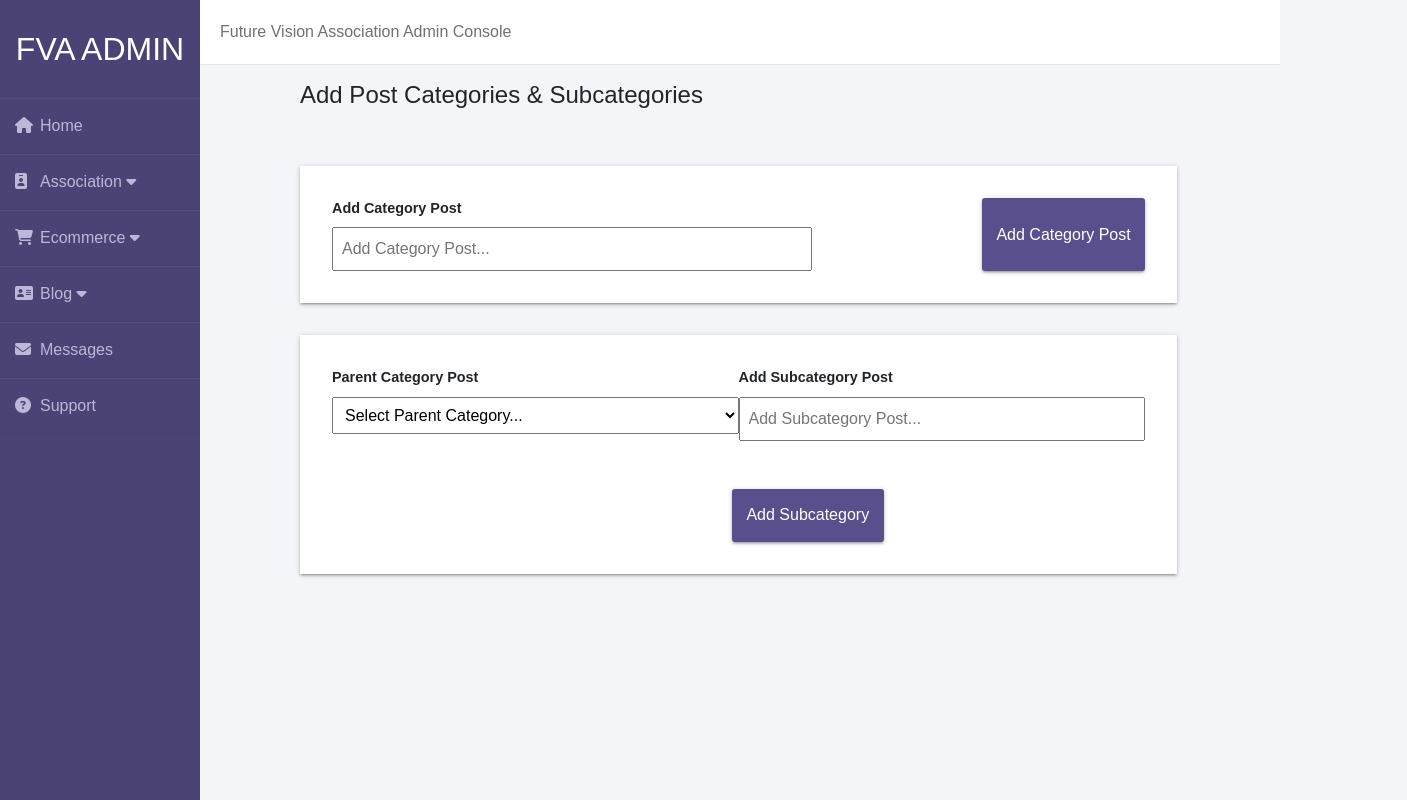
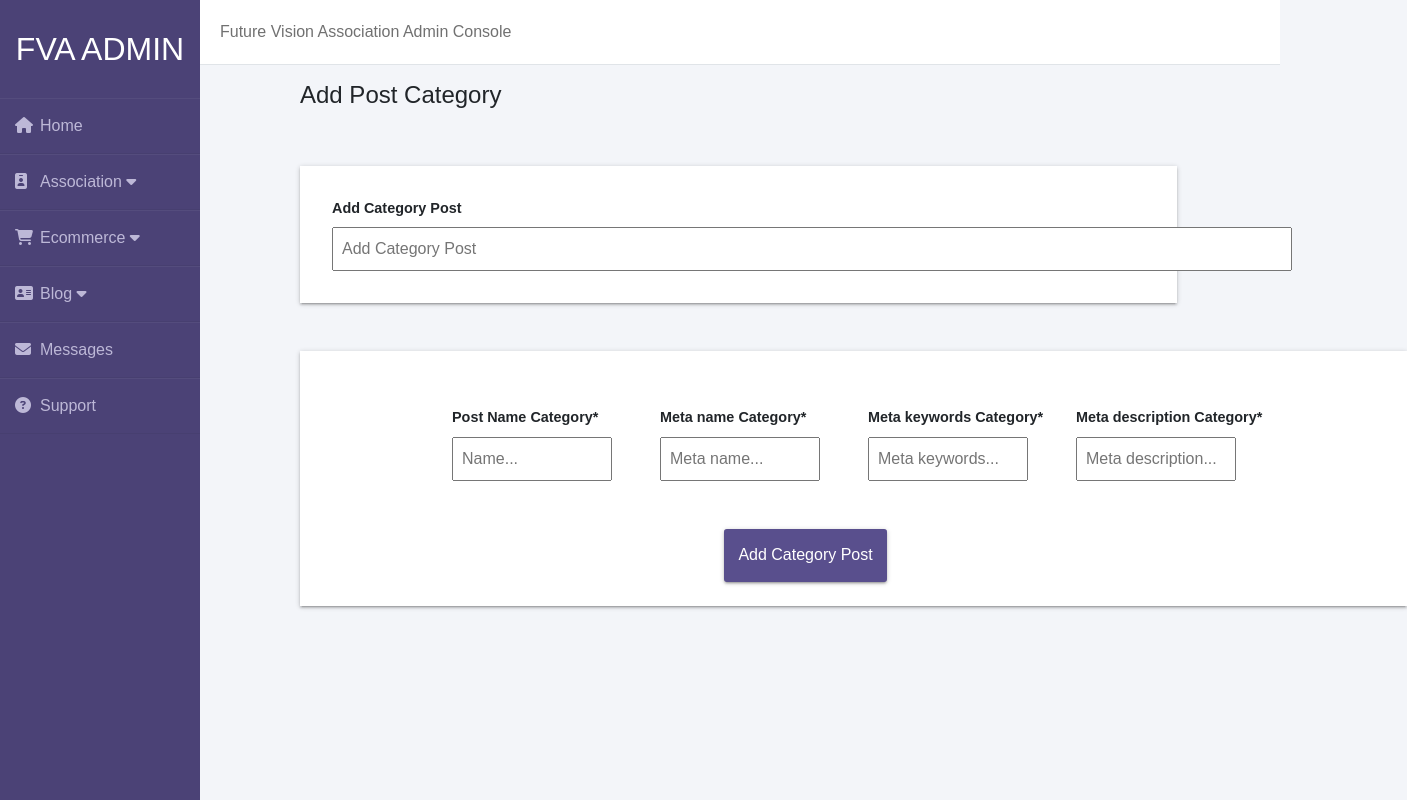
Before and after one commit to mouadkerdoud/fva_admin_console, a React (Create React App) app: page /AddCategoryPost in a window 1280 px wide. Shown: the whole page, 1407 px wide, since content can reach past the window. Built offline with nearby package versions, Linux system fonts and the light colour scheme; the HTML template or start-up script is replaced by a standard one.

Commit message:
Resolved the subcategory issue and added the metas inputs

```diff
--- a/src/App.css
+++ b/src/App.css
@@ -87,3 +87,7 @@ background-color: #eeeeee;
   font-size:0.9rem;
   font-weight: bolder;
 }
+
+.two-forms{
+  margin-top: 3rem;
+}
--- a/src/components/blog/Posts/AddPost.js
+++ b/src/components/blog/Posts/AddPost.js
@@ -32,10 +32,6 @@ const AddPost = () => {
                     <input placeholder="Title..." type="text" className="data-form" />
                 </div>
 
-                <div className="field label-input">
-                    <label className="label">Category*</label>
-                    <input placeholder="Category..." type="text" className="data-form" />
-                </div>
 
                 <div className="field label-input post-select ">
                     <label className="label">Post Status*</label>
--- a/src/components/blog/categories_posts/AddCategoryPost.js
+++ b/src/components/blog/categories_posts/AddCategoryPost.js
@@ -3,49 +3,51 @@ import React from 'react'
 const AddCategoryPost = () => {
     return (
         <div className="container">
-            <div className="addcategory-page-container">
-                <h1>Add Post Categories & Subcategories</h1>
+        <form className="addcategory-page-container">
 
-                <form className="form-cat">
+
+            <h1>Add Post Category </h1>
+
+            <div className="form-cat">
                 <div className="category-items-flex">
 
                     <div className="category-element label-input">
                         <label className="label">Add Category Post</label>
-                            <input id="add-cat-input" type="text" placeholder="Add Category Post..." />
+                        <input className="large-inp" type="text" placeholder="Add Category Post"/>
                     </div>
 
-                        <input type="submit" value="Add Category Post" className="btn add-cat-btn" />
-
                 </div>
-                </form>
-
-                <form className="form-cat">
-                    <div className="category-items-flex" >
-
-                        <div className="category-element label-input">
-                            <label className="label">Parent Category Post</label>
-                            <select>
-                                <option value="" disabled selected>Select Parent Category...</option>
-                                <option>Web Dev</option>
-                                <option>Humanity</option>
-                                <option>Tech</option>
-                                <option>Culture</option>
-                            </select>
             </div>
 
-                        <div className="category-element label-input">
-                            <label className="label">Add Subcategory Post</label>
-                            <input id="add-cat-input" type="text" placeholder="Add Subcategory Post..." />
+            <div class="add-product-form two-forms">
+                <div className="form-flex-items catsform">
+                    <div className="field-lar label-input">
+                        <label className="label">Post Name Category*</label>
+                        <input placeholder="Name..." type="text" className="data-form-lar" />
+                    </div>
+
+                    <div className="field-lar label-input">
+                        <label className="label">Meta name Category*</label>
+                        <input placeholder="Meta name..." type="text" className="data-form-lar" />
+                    </div>
+
+                    <div className="field-lar label-input">
+                        <label className="label">Meta keywords Category*</label>
+                        <input placeholder="Meta keywords..." type="text" className="data-form-lar" />
+                    </div>
+
+                    <div className="field-lar label-input">
+                        <label className="label">Meta description Category*</label>
+                        <input placeholder="Meta description..." type="text" className="data-form-lar" />
+                    </div>
+                </div>
+
+                <button className="btn add-cat-btn add-subcat-btn">Add Category Post</button>
+
             </div>
 
 
-
-                    </div>
-
-                    <input type="submit" value="Add Subcategory" className="btn add-cat-btn add-subcat-btn" />
         </form>
-
-            </div>
     </div>
     )
 }
--- a/src/components/ecommerce/categories_products/AddCategoryProduct.js
+++ b/src/components/ecommerce/categories_products/AddCategoryProduct.js
@@ -5,49 +5,51 @@ import "./Category.css"
 const AddCategoryProduct = () => {
     return (
         <div className="container">
-            <div className="addcategory-page-container">
-                <h1>Add Products Categories & Subcategories </h1>
+            <form className="addcategory-page-container">
 
-                <form className="form-cat">
+
+                <h1>Add Products Category </h1>
+
+                <div className="form-cat">
                     <div className="category-items-flex">
 
                         <div className="category-element label-input">
                             <label className="label">Add Category Product</label>
-                            <input id="add-cat-input" type="text" placeholder="Add Category Product..." />
+                            <input className="large-inp" type="text" placeholder="Add Category Product"/>
                         </div>
 
-                        <input type="submit" value="Add Category Product" className="add-cat-btn" />
+                    </div>
+                </div>
 
-                    </div>
-                </form>
-
-                <form className="form-cat">
-                    <div className="category-items-flex" >
-
-                        <div className="category-element label-input">
-                            <label className="label">Parent Category Product</label>
-                            <select>
-                                <option value="" disabled selected>Select Parent Category...</option>
-                                <option>Food</option>
-                                <option>Clothes</option>
-                                <option>Electronics</option>
-                                <option>Jewelery</option>
-                            </select>
+                <div class="add-product-form two-forms">
+                    <div className="form-flex-items catsform">
+                        <div className="field-lar label-input">
+                            <label className="label">Product Name Category*</label>
+                            <input placeholder="Name..." type="text" className="data-form-lar" />
                         </div>
 
-                        <div className="category-element label-input">
-                            <label className="label">Add Subcategory Product</label>
-                            <input id="add-cat-input" type="text" placeholder="Add Subcategory Product..." />
+                        <div className="field-lar label-input">
+                            <label className="label">Meta name Category*</label>
+                            <input placeholder="Meta name..." type="text" className="data-form-lar" />
                         </div>
 
+                        <div className="field-lar label-input">
+                            <label className="label">Meta keywords Category*</label>
+                            <input placeholder="Meta keywords..." type="text" className="data-form-lar" />
+                        </div>
+
+                        <div className="field-lar label-input">
+                            <label className="label">Meta description Category*</label>
+                            <input placeholder="Meta description..." type="text" className="data-form-lar" />
+                        </div>
+                    </div>
+
+                    <button className="btn add-cat-btn add-subcat-btn">Add Category Product</button>
+
+                </div>
 
 
-                    </div>
-
-                    <input type="submit" value="Add Subcategory" className="add-cat-btn add-subcat-btn" />
-                </form>
-
-            </div>
+            </form>
         </div>
     )
 }
--- a/src/components/ecommerce/categories_products/Category.css
+++ b/src/components/ecommerce/categories_products/Category.css
@@ -46,3 +46,22 @@
     margin-top: 3rem;
     margin-left: 25rem;
 }
+
+.catsform{
+    padding-top: 2rem;
+    padding-left: 8rem;
+}
+
+.large-inp{
+    width: 60rem;
+    padding: 0.5rem;
+}
+
+.field-lar{
+    width: 12rem;
+}
+
+.data-form-lar{
+    width: 10rem;
+    padding: 0.5rem;
+}
--- a/src/components/ecommerce/products/AddProduct.js
+++ b/src/components/ecommerce/products/AddProduct.js
@@ -8,31 +8,28 @@ const AddProduct = () => {
     <div className="container">
         <h1>Add Product</h1>
 
-        <div className="categories">
+        <div className="addcategory-page-container">
 
-            <div className="product-category-element label-input">
-                <label className="label">Category*</label>
-                <select>
-                    <option value="" disabled selected>Select Category...</option>
+                <div className="form-cat">
+                    <div className="category-items-flex">
+
+                        <div className="category-element label-input">
+                            <label className="label">Select Category Product</label>
+                            <select className="large-selec">
+                                <option value="" disabled selected>Select Category Product...</option>
                                 <option>Food</option>
-                    <option>Clothes</option>
                                 <option>Electronics</option>
                                 <option>Jewelery</option>
                             </select>
                         </div>
 
-            <div className="sub-category product-category-element label-input">
-                <label className="label">Subcategory*</label>
-                <select>
-                    <option value="" disabled selected>Select Subcategory...</option>
-                    <option>something1</option>
-                    <option>something2</option>
-                    <option>something3</option>
-                    <option>something4</option>
-                </select>
+
+                    </div>
                 </div>
 
         </div>
+
+
 
         <form class="add-product-form">
             <div className="form-flex-items">
--- a/src/components/ecommerce/products/Products.css
+++ b/src/components/ecommerce/products/Products.css
@@ -141,3 +141,8 @@
   box-shadow: rgba(0, 0, 0, 0.2) 0px 1px 5px 0px, rgba(0, 0, 0, 0.14) 0px 2px 2px 0px, rgba(0,0, 0, 0.12) 0px 3px 1px -2px;
   margin-top: 1rem;
 }
+
+.large-selec{
+  width: 60rem;
+  margin-top: 1rem;
+}
```
Also changed, not shown: src/components/ecommerce/products/Products.js (+39 -64 lines). Lines whose indentation alone changed are shown as unchanged.
